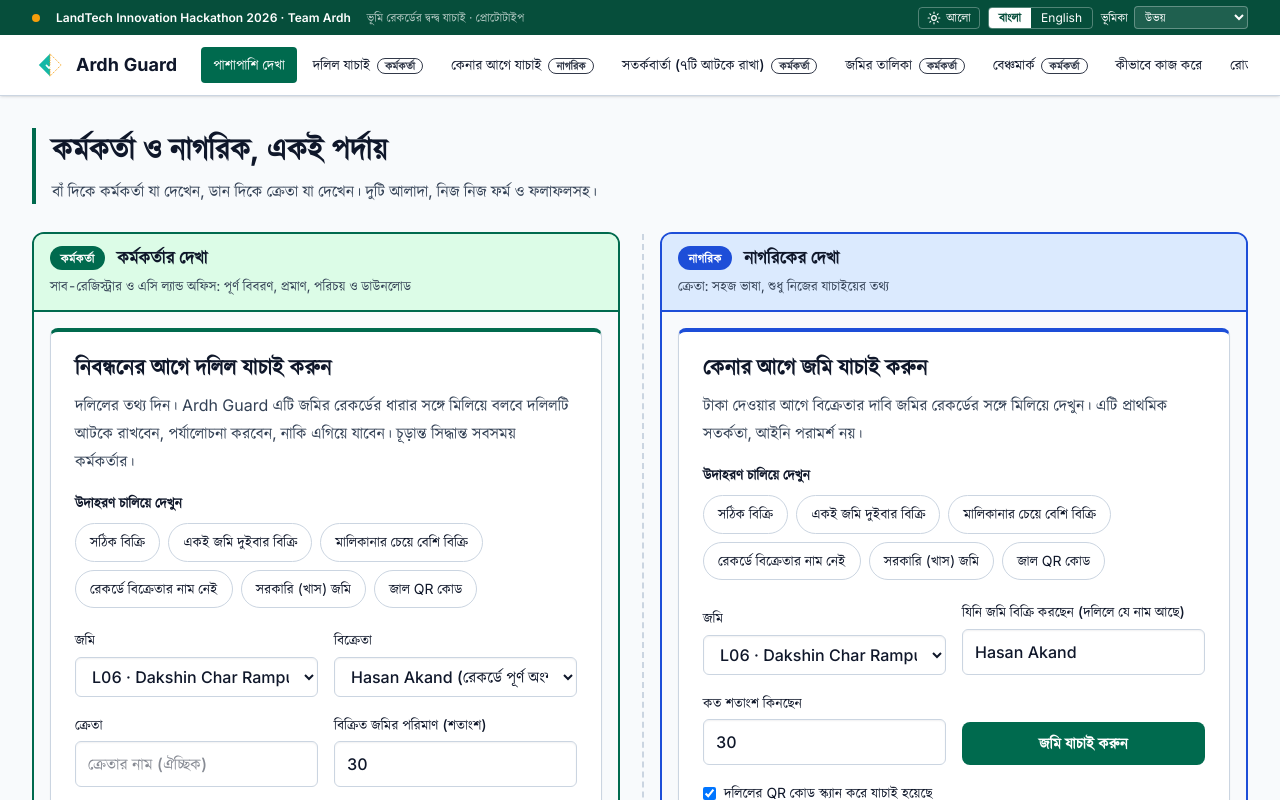
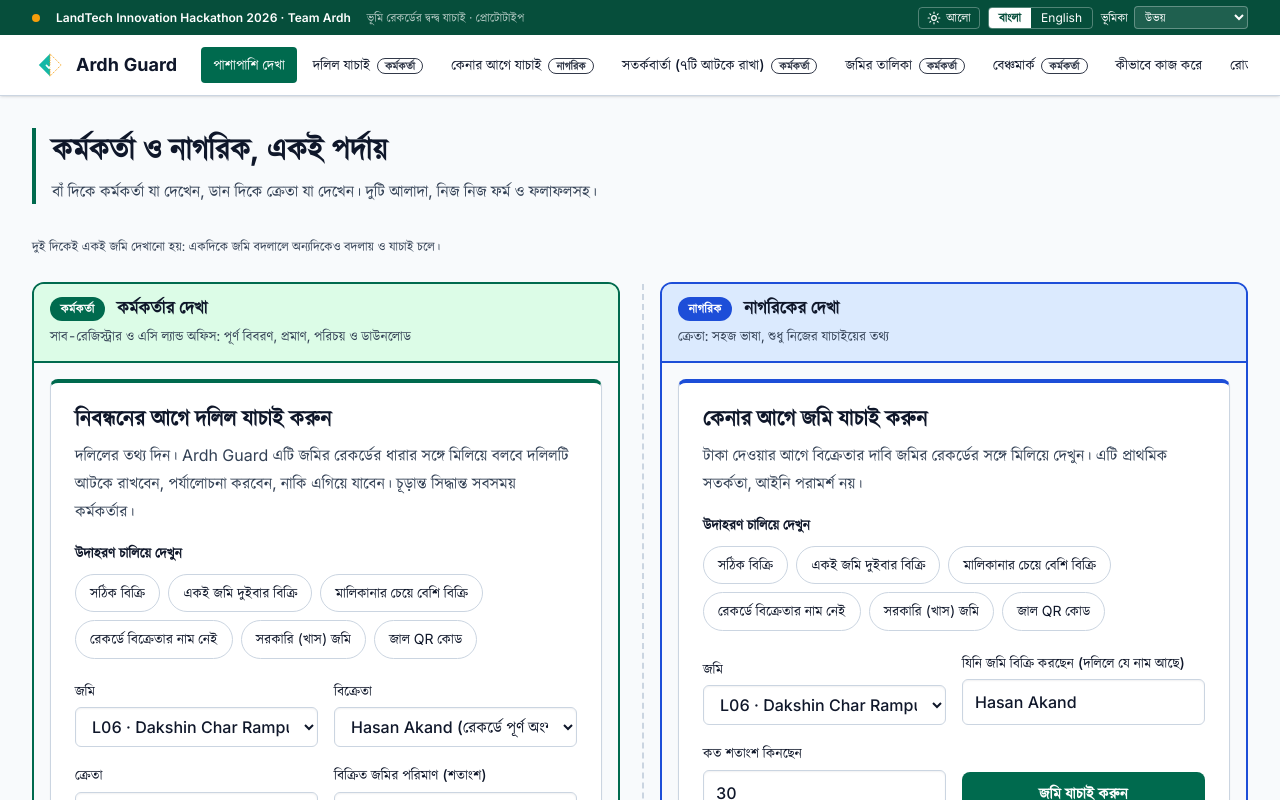
Before and after one commit to mehedyk/LandTech-Innovation-Hackathon-2026, a React (Vite) app: page / in a window 1280 px wide. Shown: the top 800 px of the page. Built offline with nearby package versions, Linux system fonts and the light colour scheme.

Commit message:
wire partition geometry export and print report actions into split view

```diff
--- a/src/pages/Split.tsx
+++ b/src/pages/Split.tsx
@@ -1,4 +1,5 @@
-import type { ReactNode } from 'react';
+import { useState, type ReactNode } from 'react';
+import { startParams } from '../lib/check.ts';
 import { useLang } from '../lib/i18n.tsx';
 import Buy from './Buy.tsx';
 import Check from './Check.tsx';
@@ -20,15 +21,18 @@
 /** The Both view: the officer screen and the citizen screen next to each other, each in its own framed pane. */
 export default function Split() {
   const { t } = useLang();
+  const [lineage, setLineage] = useState(startParams.lineage); // one parcel for both panes
+  const sync = { lineage, set: setLineage };
   return (
     <div className="ag-stack">
       <div className="mb-2 max-w-3xl border-l-4 border-brand pl-4">
         <h1 className="text-2xl font-bold sm:text-3xl">{t('split.title')}</h1>
         <p className="mt-2 leading-relaxed">{t('split.intro')}</p>
       </div>
+      <p className="ag-fine">{t('split.sync')}</p>
       <div className="ag-panes">
-        <Pane aud="officer" title={t('split.officer')} sub={t('split.officerSub')}><Check /></Pane>
-        <Pane aud="citizen" title={t('split.citizen')} sub={t('split.citizenSub')}><Buy /></Pane>
+        <Pane aud="officer" title={t('split.officer')} sub={t('split.officerSub')}><Check sync={sync} /></Pane>
+        <Pane aud="citizen" title={t('split.citizen')} sub={t('split.citizenSub')}><Buy sync={sync} /></Pane>
       </div>
     </div>
   );
```
